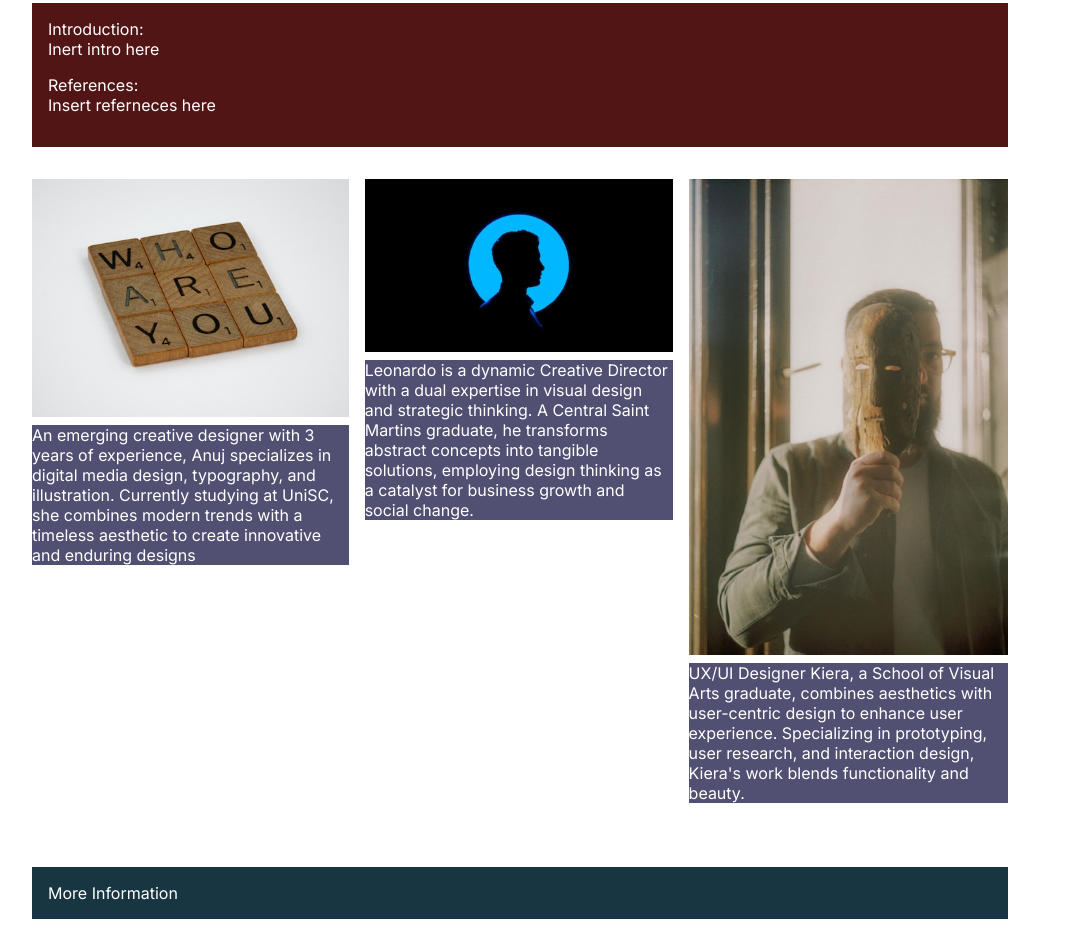
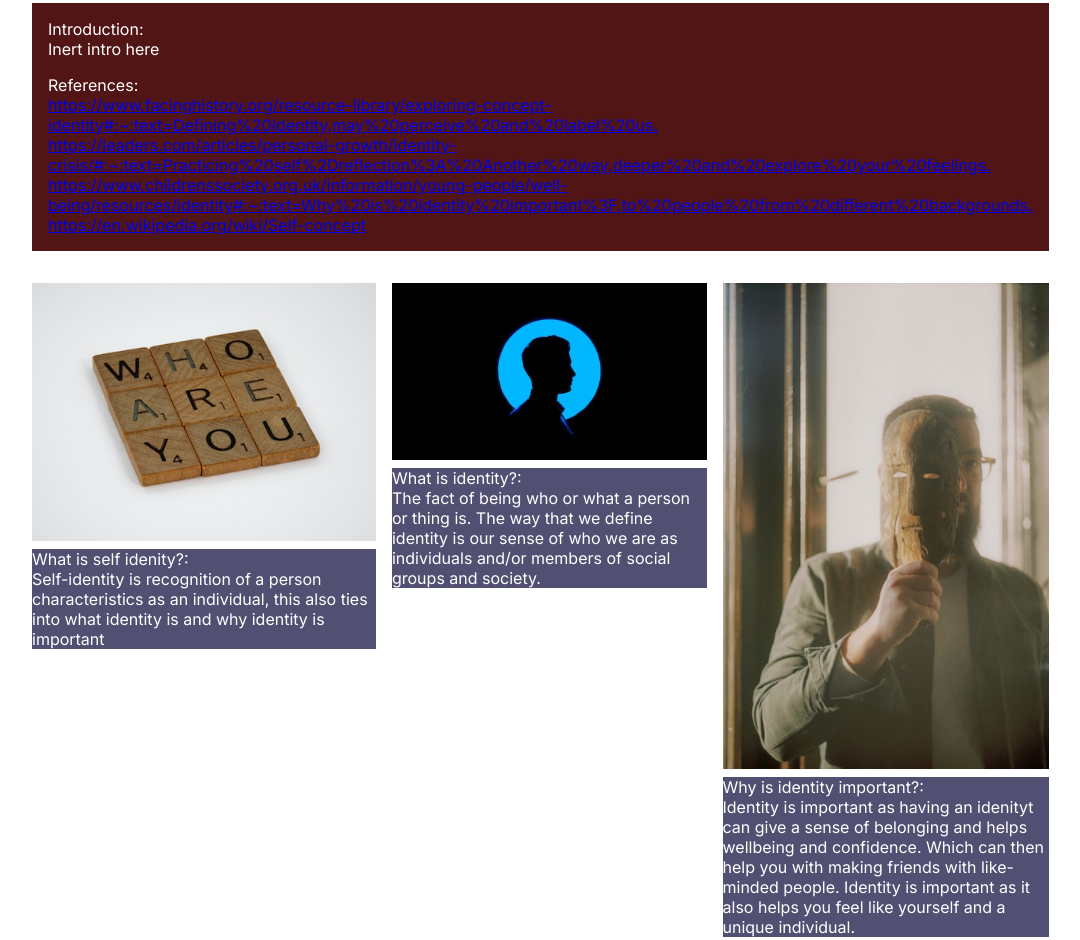
Before and after one commit to Solavis/Solavis.github.io, a plain HTML site: page index.html in a window 1280 px wide. Shown: the part 268-1208 px from the top of the page, without its empty margins (32-1112 px from the left). Drawn offline with Linux system fonts and the light colour scheme.

Commit message:
Adding info

```diff
--- a/index.html
+++ b/index.html
@@ -20,25 +20,28 @@
         <div class="blurb-title">Introduction:</div>
         <div class="blurb-subtitle">Inert intro here</div>
         <div class="blurb-subsubtitle">References:</div>
-        <div class="blurb-subtitle">Insert referneces here</div>
+        <a href="url">https://www.facinghistory.org/resource-library/exploring-concept-identity#:~:text=Defining%20Identity,may%20perceive%20and%20label%20us.<br></a>
+        <a href="url">https://leaders.com/articles/personal-growth/identity-crisis/#:~:text=Practicing%20self%2Dreflection%3A%20Another%20way,deeper%20and%20explore%20your%20feelings.</a>
+        <a href="url">https://www.childrenssociety.org.uk/information/young-people/well-being/resources/identity#:~:text=Why%20is%20identity%20important%3F,to%20people%20from%20different%20backgrounds.</a>
+        <a href="url">https://en.wikipedia.org/wiki/Self-concept</a>
       </div>
 
     <div class="team-member-card" id="teamMemberCard1">
       <img class="team-member-card-image" id="teamMemberCardImage1" src="./images/Why self identity is important picture.jfif"></img>
-      <div class="team-member-card-blurb" id="teamMemberCardBlurb1">An emerging creative designer with 3 years of experience, Anuj specializes in digital media design, typography, and illustration. Currently studying at UniSC, she combines modern trends with a timeless aesthetic to create innovative and enduring designs</div>
+      <div class="team-member-card-blurb" id="teamMemberCardBlurb1">What is self idenity?: <br> Self-identity is recognition of a person characteristics as an individual, this also ties into what identity is and why identity is important</div>
     </div>
     <div class="team-member-card" id="teamMemberCard2">
       <img class="team-member-card-image" id="teamMemberCardImage2" src="./images/What is identity.jfif"></img>
-      <div class="team-member-card-blurb" id="teamMemberCardBlurb2">Leonardo is a dynamic Creative Director with a dual expertise in visual design and strategic thinking. A Central Saint Martins graduate, he transforms abstract concepts into tangible solutions, employing design thinking as a catalyst for business growth and social change.</div>
+      <div class="team-member-card-blurb" id="teamMemberCardBlurb2">What is identity?: <br> The fact of being who or what a person or thing is. The way that we define identity is our sense of who we are as individuals and/or members of social groups and society.</div>
     </div>
     <div class="team-member-card" id="teamMemberCard3">
       <img class="team-member-card-image" id="teamMemberCardImage3" src="./images/Whys is identity important (pic).jfif"></img>
-      <div class="team-member-card-blurb" id="teamMemberCardBlurb3">UX/UI Designer Kiera, a School of Visual Arts graduate, combines aesthetics with user-centric design to enhance user experience. Specializing in prototyping, user research, and interaction design, Kiera's work blends functionality and beauty.</div>
+      <div class="team-member-card-blurb" id="teamMemberCardBlurb3">Why is identity important?: <br>Identity is important as having an idenityt can give a sense of belonging and helps wellbeing and confidence. Which can then help you with making friends with like-minded people. Identity is important as it also helps you feel like yourself and a unique individual. </div>
     </div>
 
     <div class="team-member-card" id="teamMemberCard4">
       <img class="team-member-card-image" id="teamMemberCardImage4" src="./images/More info.jfif"></img>
-      <div class="team-member-card-blurb" id="teamMemberCardBlurb4">An emerging creative designer with 3 years of experience, Anuj specializes in digital media design, typography, and illustration. Currently studying at UniSC, she combines modern trends with a timeless aesthetic to create innovative and enduring designs</div>
+      <div class="team-member-card-blurb" id="teamMemberCardBlurb4">How to deal/move on from an identity crisis?: <br> The best way to deal with an identity crisis is by talking to a therapist as deep internal questioning, and self reflection. This will help you with your identity crisis and help your mental health problems that have occured due to said identity crisis</div>
     </div>
     <div class="team-member-card" id="teamMemberCard5">
       <img class="team-member-card-image" id="teamMemberCardImage5" src="./images/More info 2.jfif"></img>
```
